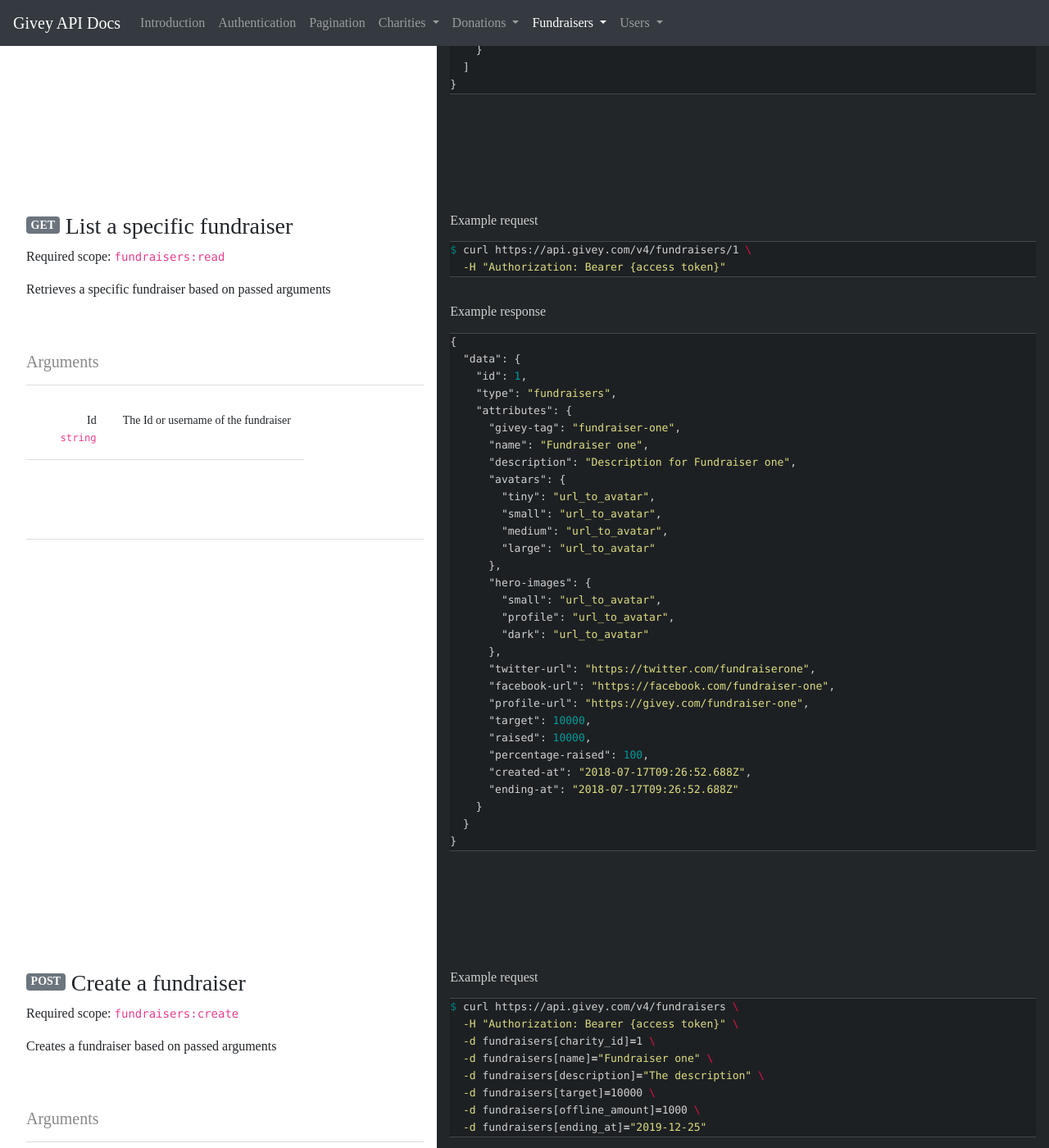
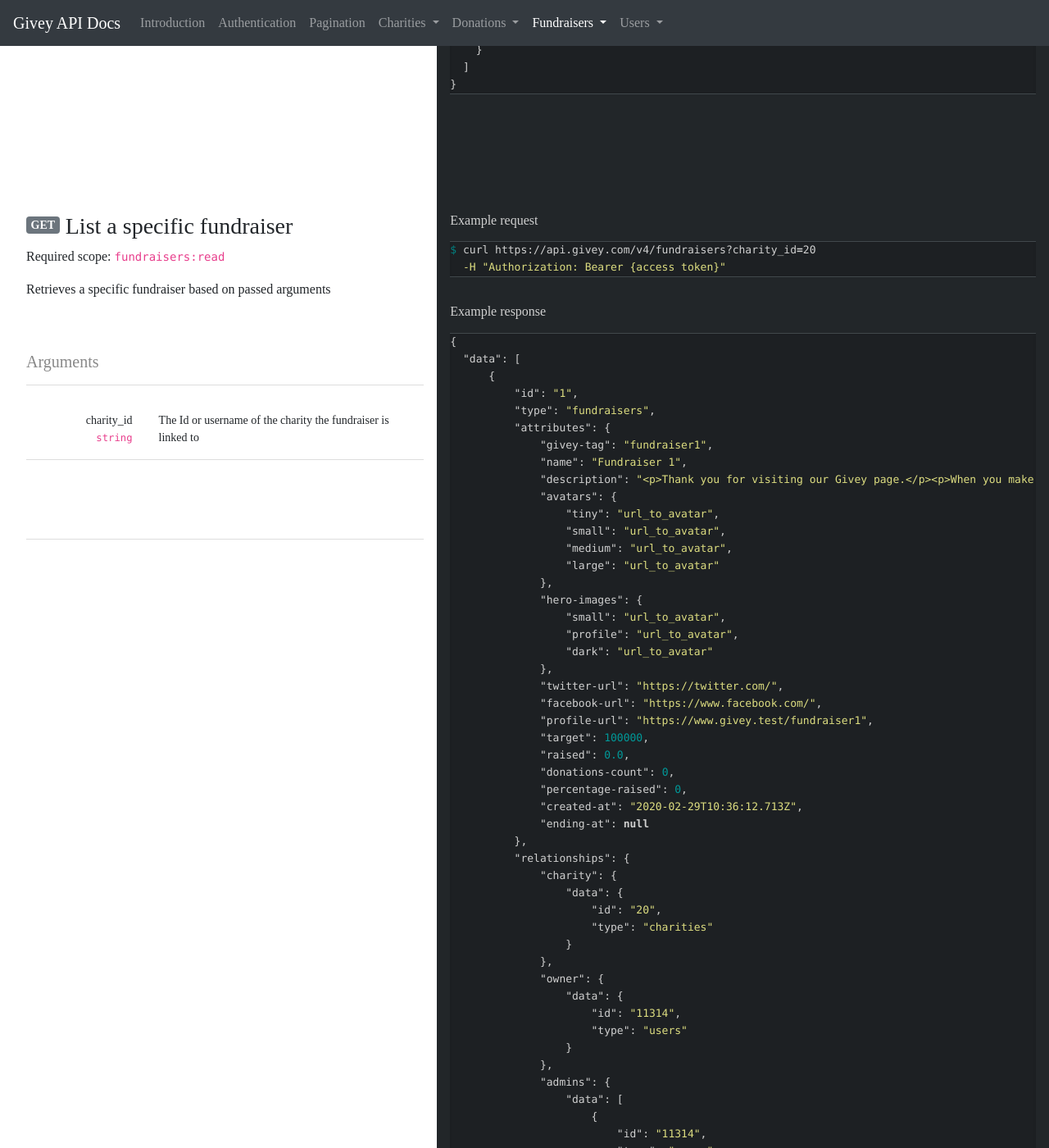
Before and after one commit to givey/docs, a Jekyll site: the page built from index.md, in a window 1280 px wide and 1400 px high, scrolled down 10026 px. Shown: the whole window at 82% size. Built offline with Jekyll 4.4.1, drawn with Linux system fonts in a browser that asks for light colours; some of the changed text lies outside the part shown.

Commit message:
update documentation to show example for getting fundaisers

```diff
--- a/_data/api/fundraisers.yaml
+++ b/_data/api/fundraisers.yaml
@@ -123,6 +123,76 @@ endpoints:
     description: Retrieves a specific fundraiser based on passed arguments
     required_scope: fundraisers:read
     example_request: >-
+      $ curl https://api.givey.com/v4/fundraisers?charity_id=20
+        -H "Authorization: Bearer {access token}"
+    example_response: >-
+      {
+        "data": [
+            {
+                "id": "1",
+                "type": "fundraisers",
+                "attributes": {
+                    "givey-tag": "fundraiser1",
+                    "name": "Fundraiser 1",
+                    "description": "<p>Thank you for visiting our Givey page.</p><p>When you make your donation through Givey, the charity receives 100% of the donation.</p>",
+                    "avatars": {
+                        "tiny": "url_to_avatar",
+                        "small": "url_to_avatar",
+                        "medium": "url_to_avatar",
+                        "large": "url_to_avatar"
+                    },
+                    "hero-images": {
+                        "small": "url_to_avatar",
+                        "profile": "url_to_avatar",
+                        "dark": "url_to_avatar"
+                    },
+                    "twitter-url": "https://twitter.com/",
+                    "facebook-url": "https://www.facebook.com/",
+                    "profile-url": "https://www.givey.test/fundraiser1",
+                    "target": 100000,
+                    "raised": 0.0,
+                    "donations-count": 0,
+                    "percentage-raised": 0,
+                    "created-at": "2020-02-29T10:36:12.713Z",
+                    "ending-at": null
+                },
+                "relationships": {
+                    "charity": {
+                        "data": {
+                            "id": "20",
+                            "type": "charities"
+                        }
+                    },
+                    "owner": {
+                        "data": {
+                            "id": "11314",
+                            "type": "users"
+                        }
+                    },
+                    "admins": {
+                        "data": [
+                            {
+                                "id": "11314",
+                                "type": "users"
+                            }
+                        ]
+                    }
+                }
+            }
+        ],
+      }
+    args:
+      - name: charity_id
+        description: The Id or username of the charity the fundraiser is linked to
+        type: string
+
+  - show:
+    id: show
+    path: /fundraisers/?charity_id={id}
+    header: List all fundraisers for a specific charity
+    description: Retrieves a list of fundraisers based on passed arguments
+    required_scope: fundraisers:read
+    example_request: >-
       $ curl https://api.givey.com/v4/fundraisers/1 \
         -H "Authorization: Bearer {access token}"
     example_response: >-
@@ -159,6 +229,9 @@ endpoints:
     args:
       - name: Id
         description: The Id or username of the fundraiser
+        type: string
+      - name: charity_id
+        description: The Id or username of the charity the fundraiser is linked to
         type: string
   - create:
     id: create
--- a/_layouts/default.html
+++ b/_layouts/default.html
@@ -17,7 +17,7 @@
             For every response, including errors, we return JSON formatted responses.
           </p>
           <p>
-            The Givey API uses versioning with the most up to date version being V4. As a result, all requests to the api nmust include the version in the URL:
+            The Givey API uses versioning with the most up to date version being V4. As a result, all requests to the API must include the version in the URL:
             {% highlight shell %}  $ curl https://api.givey.com/v4/{% endhighlight %}
           </p>
           <p>
```
